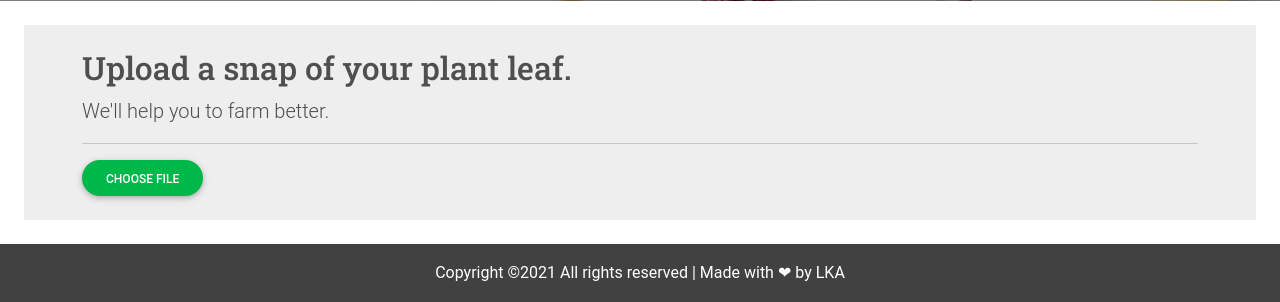
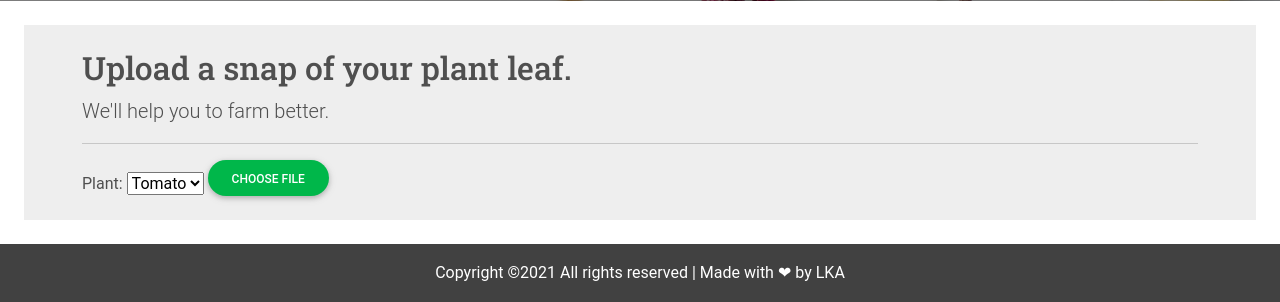
Before and after one commit to lkarjun/farm-healthily, a FastAPI app: page / in a window 1280 px wide. Shown: the part 799-1101 px from the top of the page. Run offline with FastAPI, Linux system fonts and the light colour scheme; some libraries are stand-ins or nearby versions.

Commit message:
Major: form selector intro

```diff
--- a/templates/index.html
+++ b/templates/index.html
@@ -77,6 +77,12 @@
 
 
                 <form id = 'upload-file' method="post" enctype="multipart/form-data">
+                    <label>Plant: </label>
+                    <select id="select">
+                        <option value="tomato" selected>Tomato</option>
+                        <option value="grapes"> grapes </option>
+                    </select>
+
                     <input name="file" type="file" id = "file" onchange="loadFile(event);" accept="image/*" style="display:none;" required/>
                     <label for="file" style="cursor: pointer;" id="choose" class="btn btn-success btn-rounded">Choose File</label>
                     <br>
@@ -121,7 +127,9 @@ $(function() {
         document.getElementById("upload").style="display: none";
         document.getElementById('spinner').style = "display: block";
 
+        var plant = $("#select").val()
         var form_data = new FormData($('#upload-file')[0]);
+        form_data.append('plant', plant);
         console.log(form_data);
         $.ajax({
             type: 'POST',
```
